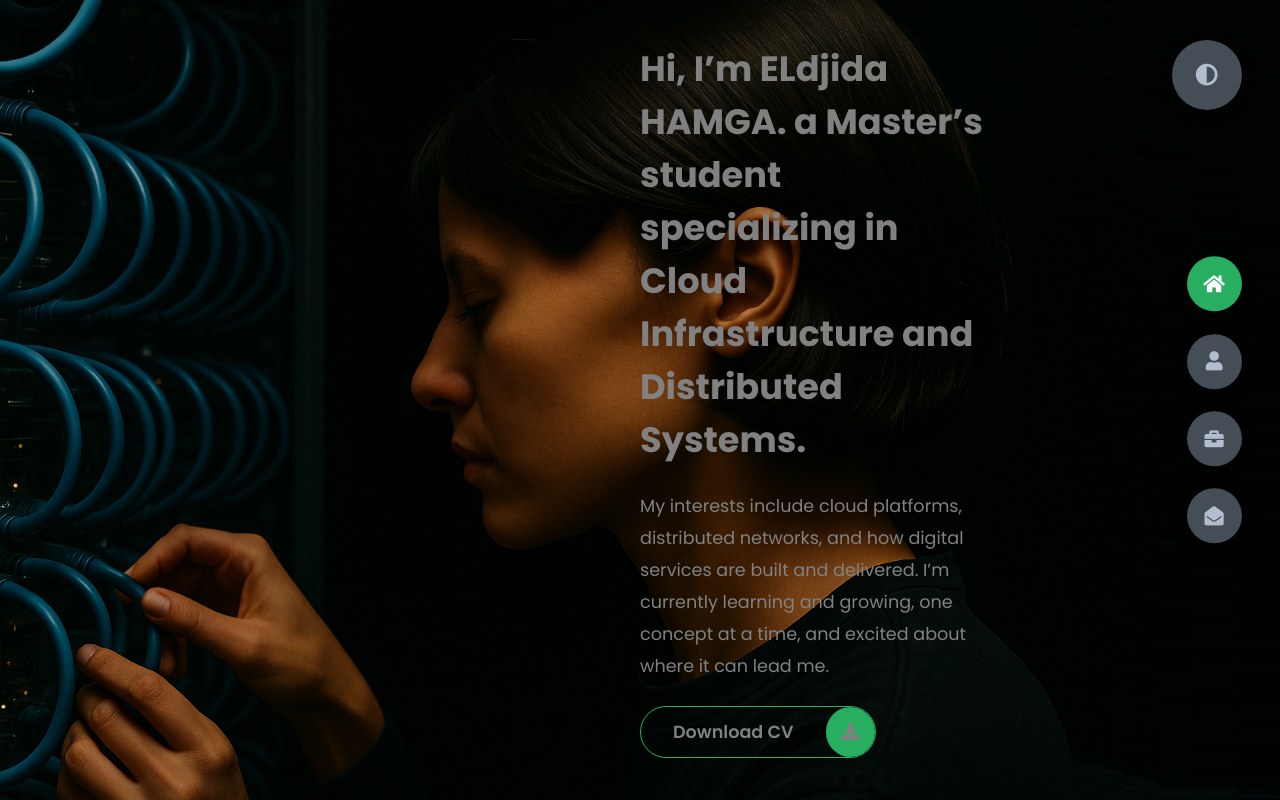
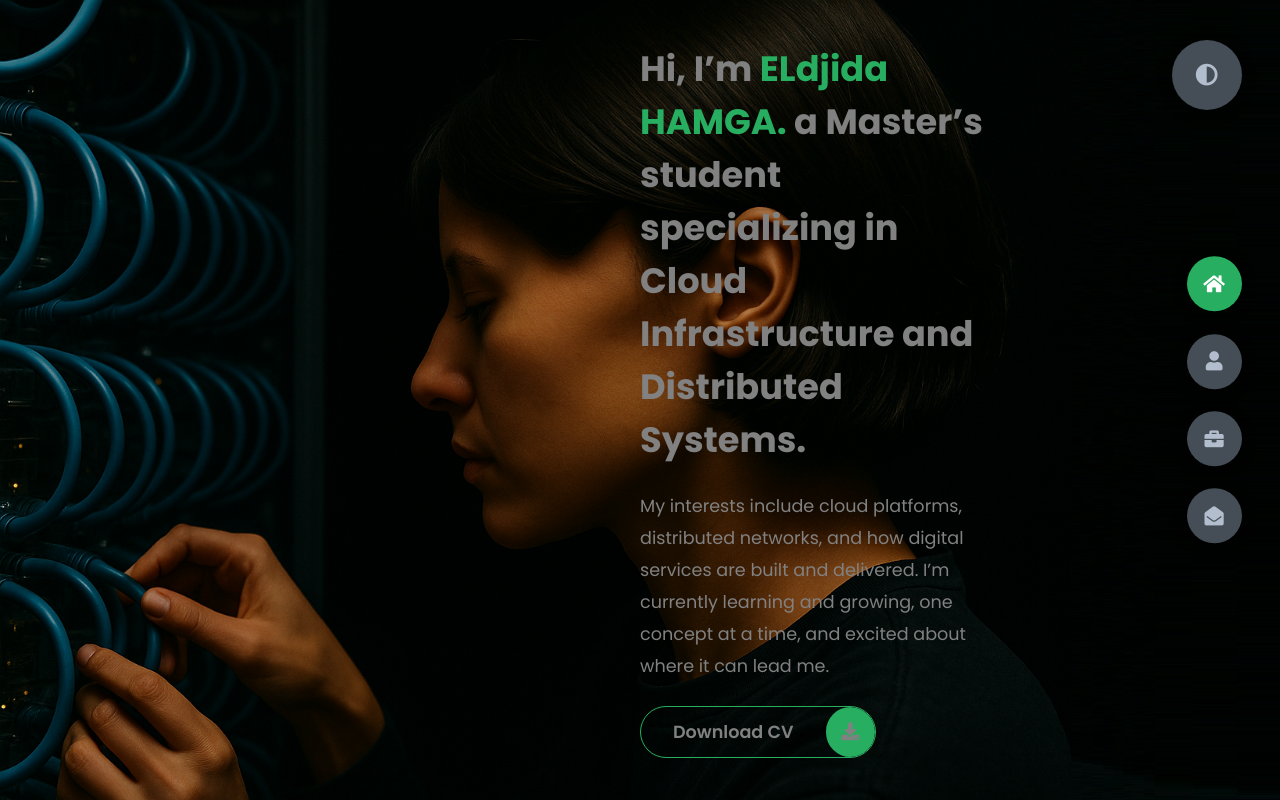
Before and after one commit to hamgaeldjida/portfolio, a Django app: template templates/test.html in a window 1280 px wide. Run offline with Django 5.2, Linux system fonts and the light colour scheme; the template is opened without the code that fills it, so the values that code supplies are empty.

Commit message:
revert color

```diff
--- a/static/css/styles.css
+++ b/static/css/styles.css
@@ -223,7 +223,7 @@ section {
 }
 
 .header-content .right-header .name span {
-    color: #818081;
+    color: var(--color-secondary);
 }
 
 .header-content .right-header p {
```
